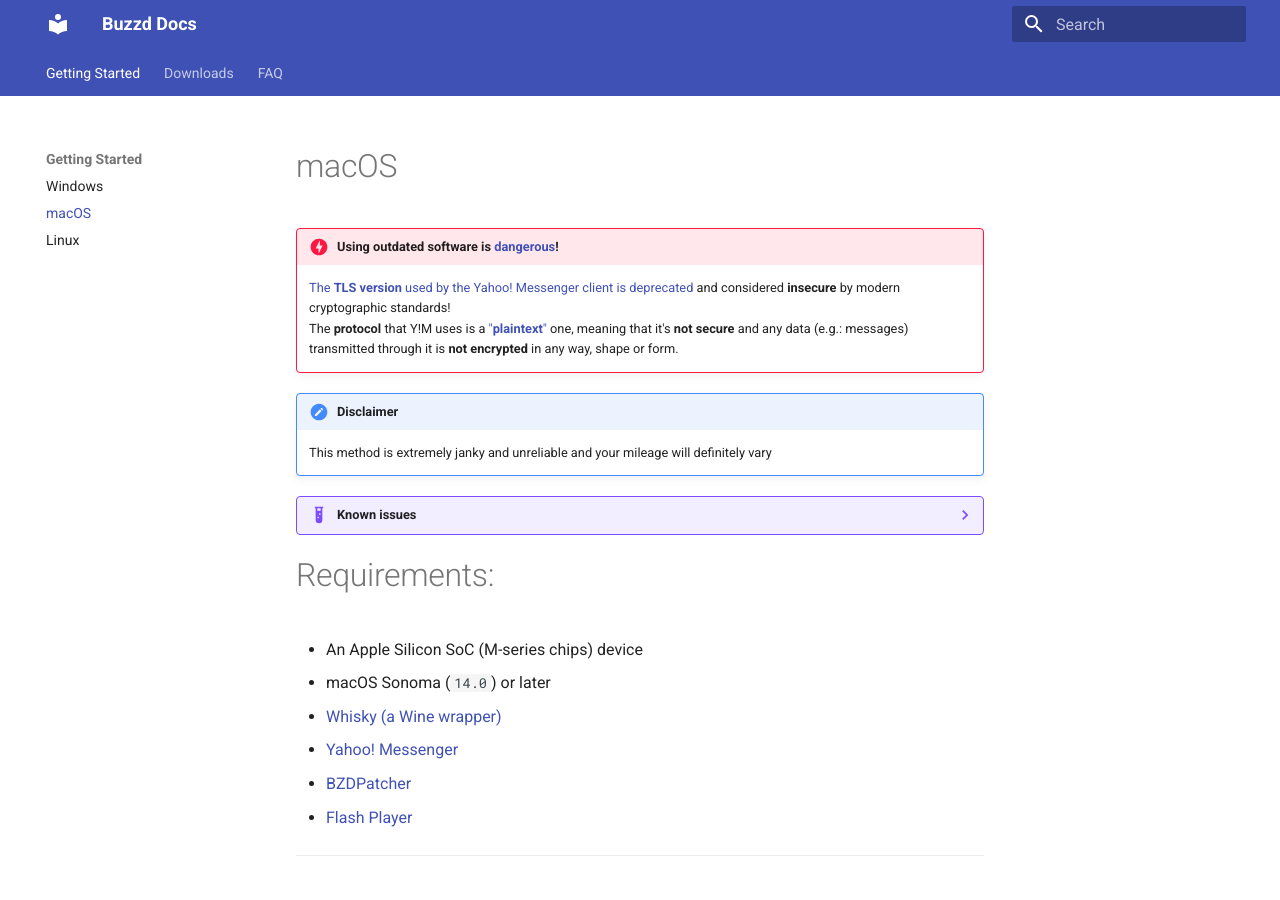
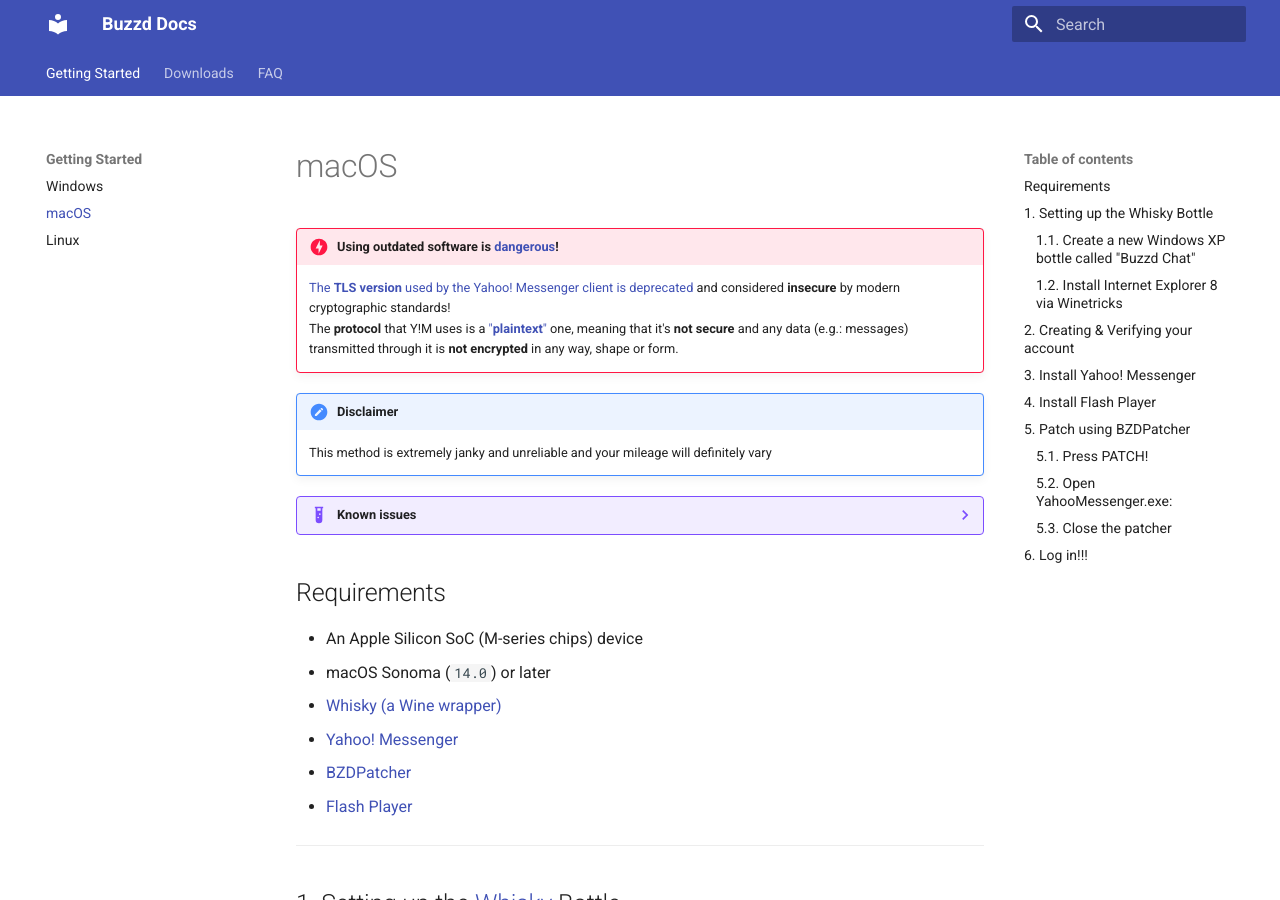
Before and after one commit to bogdannbv/buzzd-docs, an MkDocs documentation site: the page built from docs/mac-os.md, in a window 1280 px wide and 900 px high. Built offline with MkDocs 1.6.1 and Material for MkDocs 9.7.7, drawn with Linux system fonts in a browser that asks for light colours.

Commit message:
Update windows and macos docs

```diff
--- a/docs/mac-os.md
+++ b/docs/mac-os.md
@@ -12,7 +12,7 @@
     - Sleeping the device will most probably make Y!M unresponsive, you'll have to forcefully close it
     - Battery life may be affected?? (more testing needed)
 
-# Requirements:
+## Requirements
 
 * An Apple Silicon SoC (M-series chips) device
 * macOS Sonoma (`14.0`) or later
```
Also changed, not shown: docs/index.md (+1 -1 lines).
